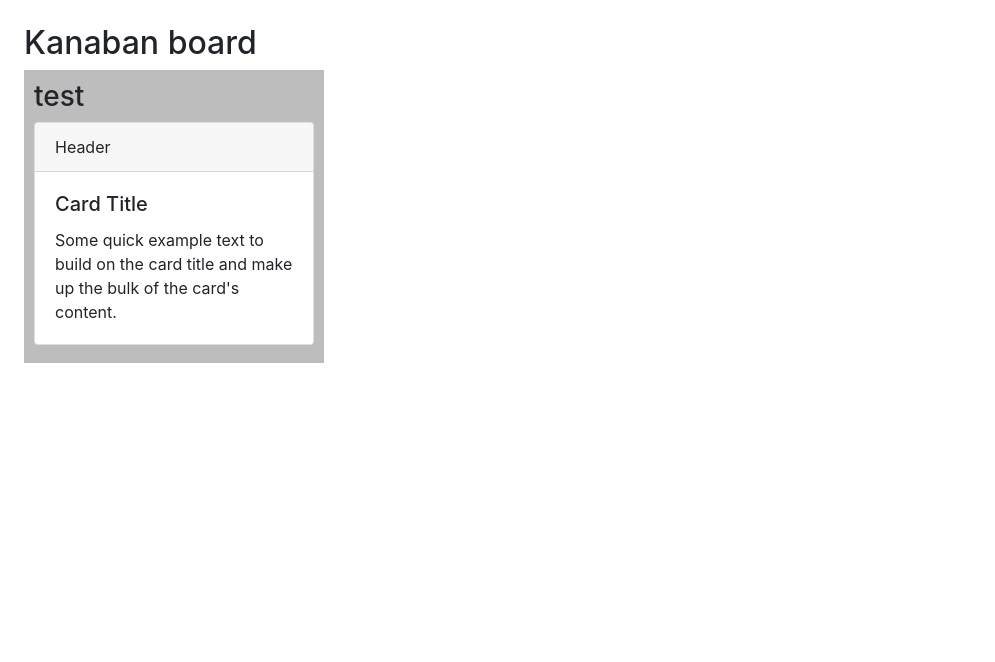
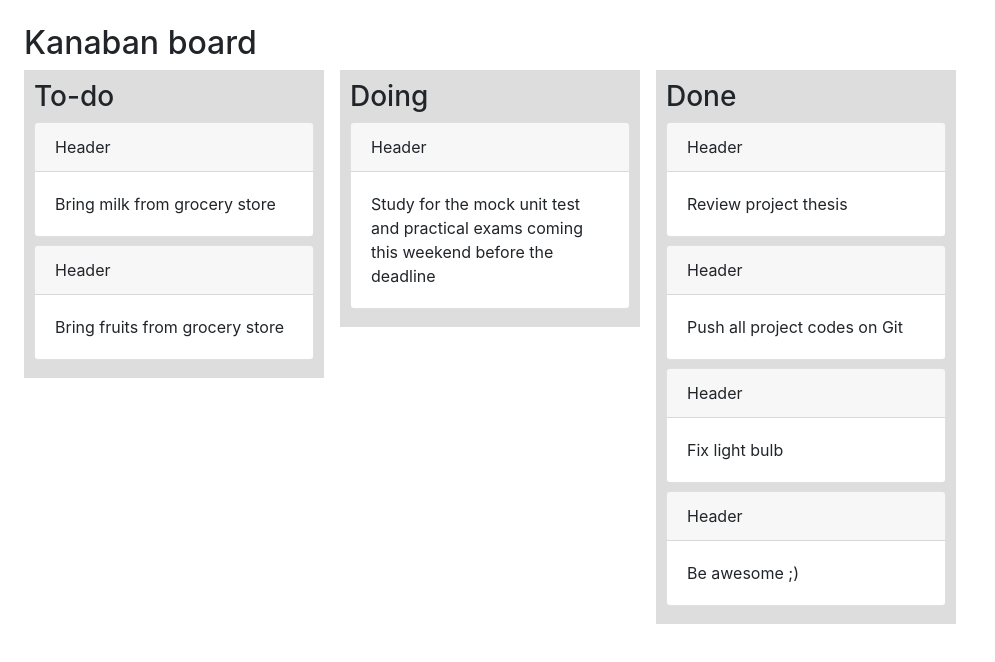
Before and after one commit to RiyaNegi/Kanban, a React (Create React App) app: page / in a window 1280 px wide. Shown: the top 662 px of the page, without its empty margins (0-995 px from the left). Built offline with nearby package versions, Linux system fonts and the light colour scheme.

Commit message:
Add static lists and cards

```diff
--- a/src/components/App.css
+++ b/src/components/App.css
@@ -1,8 +1,5 @@
-/* .App {
-  text-align: center;
-}
 
-.App-logo {
+/* .App-logo {
   height: 40vmin;
   pointer-events: none;
 }
@@ -36,9 +33,8 @@
     transform: rotate(360deg);
   }
 } */
-
 .list-container{
-  background-color: rgb(189, 189, 189);
+  background-color: rgb(221, 221, 221);
   border-radius: 3;
   width: 300px;
   padding: 10px;
--- a/src/components/App.js
+++ b/src/components/App.js
@@ -1,15 +1,30 @@
 import React, { PureComponent } from 'react'
 import List from "./List"
+import { connect } from "react-redux";
 
 class App extends PureComponent {
   render() {
+
+    const lists = this.props.lists;
+    console.log("list: ", lists)
     return (
-      <div className="App m-4">
+      <div className="m-4">
         <h2>Kanaban board</h2>
-        <List title="test" />
+        <div className="d-flex">
+          {lists.map(i => (
+            <div className="mr-3">
+              <List title={i.title} cards={i.cards} />
+            </div>
+          )
+          )}
+        </div>
       </div>
     );
   }
 }
 
-export default App;
+const mapStateToProps = state => ({
+  lists: state.lists
+})
+
+export default connect(mapStateToProps)(App);
--- a/src/components/List.js
+++ b/src/components/List.js
@@ -2,11 +2,13 @@ import React from "react";
 import "./App.css"
 import ListCard from "./ListCard"
 
-const List = ({ title }) => {
+const List = ({ title, cards }) => {
     return (
         <div className="list-container">
             <h3>{title}</h3>
-            <ListCard />
+            {cards.map(i => (
+                <ListCard text={i.text} />
+            ))}
         </div>
     )
 }
--- a/src/components/ListCard.js
+++ b/src/components/ListCard.js
@@ -1,7 +1,7 @@
 import React from "react"
 import { Card } from "react-bootstrap"
 
-const ListCard = () => {
+const ListCard = ({ text }) => {
     return (
         <div>
             <Card
@@ -13,11 +13,9 @@ const ListCard = () => {
             >
                 <Card.Header>Header</Card.Header>
                 <Card.Body>
-                    <Card.Title> Card Title </Card.Title>
                     <Card.Text>
-                        Some quick example text to build on the card title and make up the bulk
-                        of the card's content.
-      </Card.Text>
+                        {text}
+                    </Card.Text>
                 </Card.Body>
             </Card>
         </div>
--- a/src/reducers/index.js
+++ b/src/reducers/index.js
@@ -1,3 +1,6 @@
 import { combineReducers } from "redux"
+import listReducer from "./listReducer"
 
-export default combineReducers({});
+export default combineReducers({
+    lists: listReducer
+});
--- /dev/null
+++ b/src/reducers/listReducer.js
@@ -0,0 +1,57 @@
+const InitialState = [
+    {
+        title: "To-do",
+        id: 0,
+        cards: [
+            {
+                id: 0,
+                text: "Bring milk from grocery store"
+            },
+            {
+                id: 1,
+                text: "Bring fruits from grocery store"
+            }
+        ]
+    },
+    {
+        title: "Doing",
+        id: 1,
+        cards: [
+            {
+                id: 0,
+                text: "Study for the mock unit test and practical exams coming this weekend before the deadline"
+            }
+        ]
+    },
+    {
+        title: "Done",
+        id: 2,
+        cards: [
+            {
+                id: 0,
+                text: "Review project thesis"
+            },
+            {
+                id: 1,
+                text: "Push all project codes on Git"
+            },
+            {
+                id: 2,
+                text: "Fix light bulb"
+            },
+            {
+                id: 3,
+                text: "Be awesome ;)"
+            }
+        ]
+    }
+]
+
+const listReducer = (state = InitialState, action) => {
+    switch (action.type) {
+        default:
+            return state;
+    }
+}
+
+export default listReducer;
--- a/src/store/index.js
+++ b/src/store/index.js
@@ -1,6 +1,6 @@
 import { createStore } from "redux";
+import rootReducer from "../reducers"
 
-const reducer = () => { }
-const store = createStore(reducer)
+const store = createStore(rootReducer)
 
 export default store;
```
Also changed, not shown: 1 other file (tests, documents, lock files or other folders).
